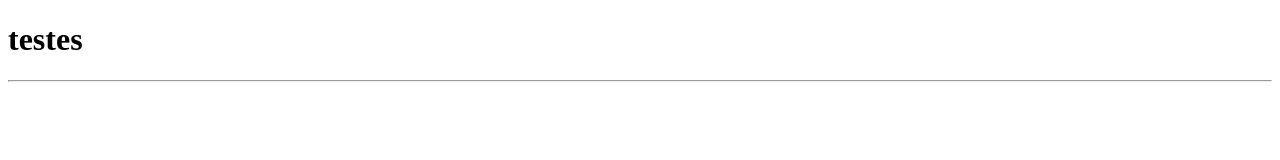
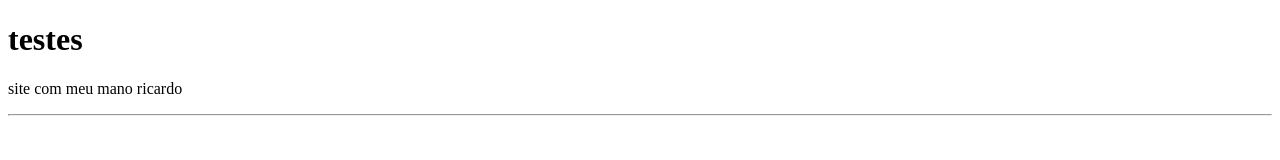
Before and after one commit to LUCAS13V/midias, a plain HTML site: page index.html in a window 1280 px wide. Drawn offline with Linux system fonts and the light colour scheme.

Commit message:
Update index.html

```diff
--- a/index.html
+++ b/index.html
@@ -6,6 +6,7 @@
   </head>
   <body>
     <h1>testes</h1>
+    <p>site com meu mano ricardo</p>
     <hr>
   </body>
 </html>
```
